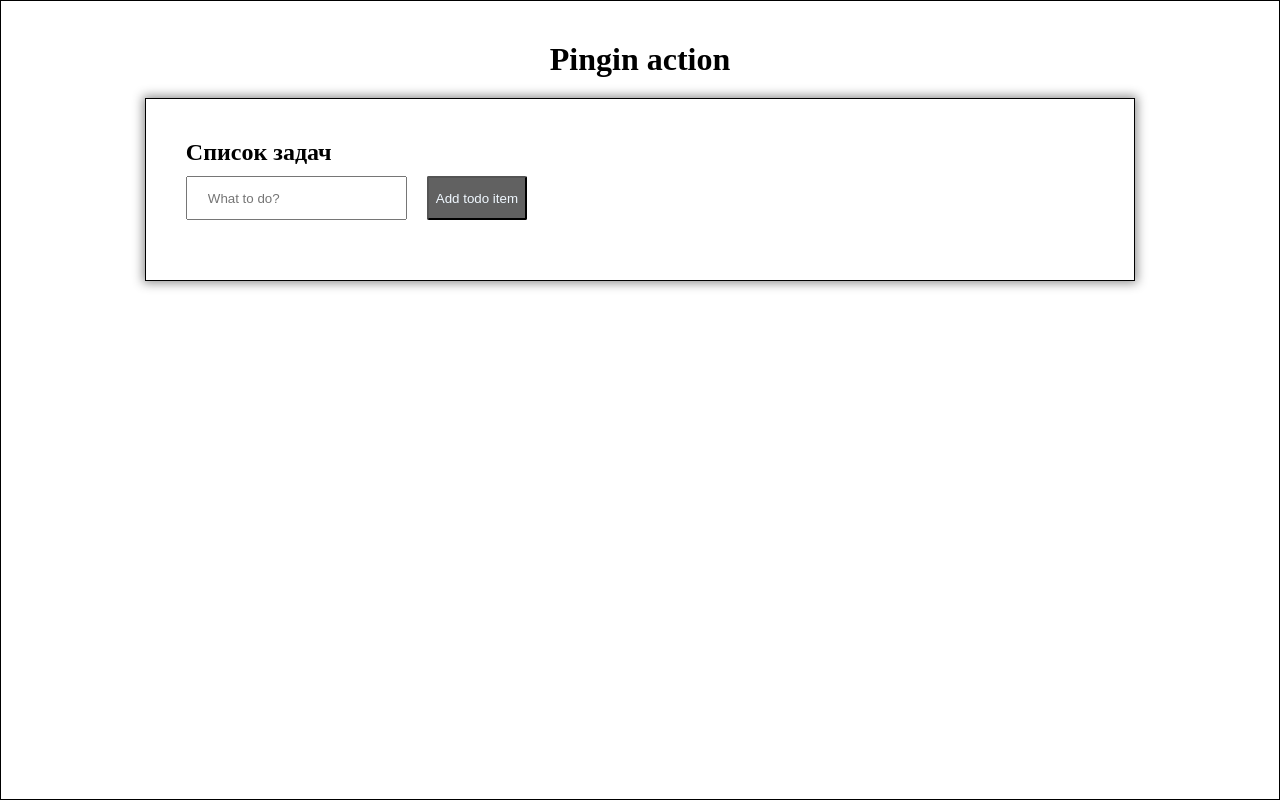
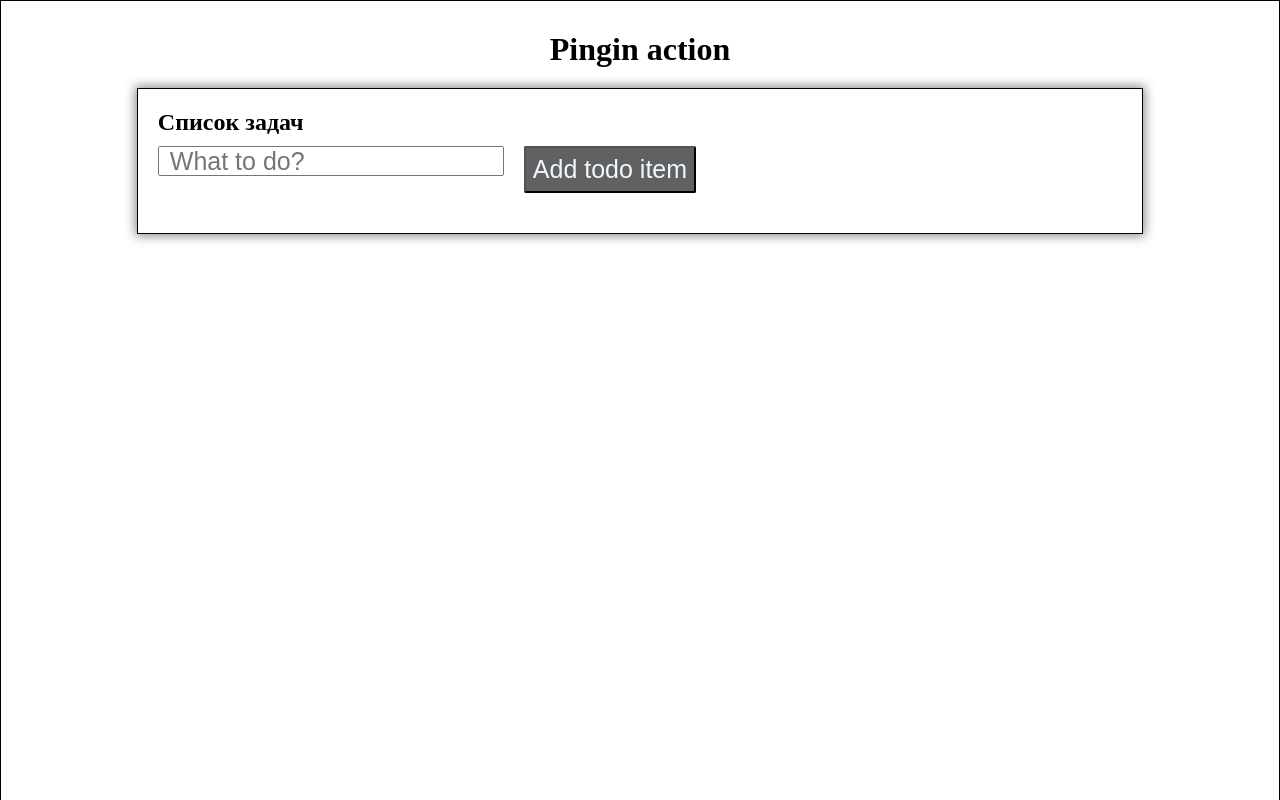
Before and after one commit to JSeniorSan/TodoApp, a React (Create React App) app: page / in a window 1280 px wide. Shown: the top 800 px of the page. Built offline with nearby package versions, Linux system fonts and the light colour scheme.

Commit message:
Finish version.

```diff
--- a/src/Components/List.jsx
+++ b/src/Components/List.jsx
@@ -1,5 +1,5 @@
 import { useSelector, useDispatch } from "react-redux";
-import { todosItem, toggleTodos, deleteItem } from "../Store";
+import { deleteItem, switchTodos } from "../Store";
 
 function List() {
   const array = useSelector((state) => state);
@@ -7,12 +7,23 @@ function List() {
   const dispatch = useDispatch();
 
   const listItems = array.map((object) => {
+    console.log(object);
     return (
       <div className="list__item" key={object.id}>
-        <input type="checkbox" />
+        <input
+          type="checkbox"
+          checked={object.completed}
+          onChange={() => dispatch(switchTodos(object.id))}
+          className="checkbox"
+        />
 
         <div className="list__info">
-          <div className="list__name">{object.title}</div>
+          <div
+            className="list__name"
+            style={object.completed ? { textDecoration: "line-through" } : null}
+          >
+            {object.title}
+          </div>
         </div>
         <button onClick={() => dispatch(deleteItem(object.id))} className="btn">
           удалить
@@ -22,9 +33,9 @@ function List() {
   });
 
   return (
-    <form className="wrapper__list">
+    <div className="wrapper__list">
       <ul className="list">{listItems}</ul>
-    </form>
+    </div>
   );
 }
 export default List;
--- a/src/Components/TodoList.jsx
+++ b/src/Components/TodoList.jsx
@@ -1,50 +1,35 @@
 import { useSelector, useDispatch } from "react-redux";
 import { todosItem, toggleTodos } from "../Store";
-import { useState, useEffect } from "react";
+
 import List from "./List";
 import "./list.css";
 function TodoList() {
-  const [inputValue, setInputValue] = useState("");
   const dispatch = useDispatch();
-  function keyDownHandler(e) {
-    if (inputValue === "") {
+  const submitHandler = (e) => {
+    e.preventDefault();
+
+    if (e.target.title.value === "") {
       return;
-    } else {
-      console.log(e);
-      if (e.key === "Enter") {
-        setInputValue("");
-        dispatch(todosItem(inputValue));
-      }
     }
-  }
+
+    dispatch(todosItem(e.target.title.value));
+    e.target.reset();
+  };
 
   return (
     <div className="todoContainer">
       <div className="title">
         <h2>Список задач</h2>
       </div>
-      <div className="input__btn">
+      <form onSubmit={submitHandler} className="input__btn">
         <input
-          onChange={(e) => setInputValue(e.target.value)}
           type="text"
           placeholder="What to do?"
           className="form__input"
-          value={inputValue}
-          onKeyDown={keyDownHandler}
+          name="title"
         />
-        <button
-          className="btn btn__input"
-          onClick={() => {
-            if (inputValue === "") {
-              return;
-            }
-            setInputValue("");
-            return dispatch(todosItem(inputValue));
-          }}
-        >
-          Add todo item
-        </button>
-      </div>
+        <input className="btn btn__input" type="submit" value="Add todo item" />
+      </form>
       <List />
     </div>
   );
--- a/src/Components/list.css
+++ b/src/Components/list.css
@@ -11,12 +11,12 @@
   flex-direction: column;
   border: 1px solid black;
   width: 100%;
-  height: 100vh;
-  padding: 20px;
+  min-height: 140vh;
+  padding: 10px;
 }
 
 .list__item {
-  width: 100%;
+  width: 97%;
   display: flex;
   border-bottom: 1px solid black;
 }
@@ -25,6 +25,8 @@
   display: flex;
   justify-content: center;
   width: 100%;
+
+  flex-wrap: wrap;
 }
 .list {
   display: flex;
@@ -34,10 +36,12 @@
 }
 
 .todoContainer {
-  padding: 40px;
+  padding: 20px;
   border: 1px solid black;
   box-shadow: rgba(0, 0, 0, 0.445) 0 0 10px 2px;
   width: 80%;
+  display: flex;
+  flex-direction: column;
 }
 
 .wrapper__name {
@@ -48,6 +52,7 @@
   color: aliceblue;
   background-color: rgba(0, 0, 0, 0.621);
   border-radius: 2px;
+  font-size: 25px;
 }
 .btn:hover {
   background-color: coral;
@@ -65,12 +70,16 @@
 .list__name {
   text-align: center;
   padding: 7px;
+  font-size: 25px;
 }
 
 .form__input {
   height: 30px;
-  padding: 20px;
+  padding: 10px;
   margin-right: 20px;
+  font-size: 25px;
+  min-width: 20%;
+  max-width: 90%;
 }
 
 .title {
@@ -79,4 +88,11 @@
 
 .input__btn {
   display: flex;
+  flex-wrap: wrap;
+  row-gap: 10px;
 }
+
+.checkbox {
+  width: 30px;
+  height: 30px;
+}
--- a/src/Store.js
+++ b/src/Store.js
@@ -26,38 +26,26 @@ const todosReducer = (state = [], action) => {
       });
     }
 
-    // должен происходить поиск элемента с индексом, кторый нужно вырезать и дальшейшим возвратом порядкового индекса элемента в массиве
     case "delete_todo": {
       return state.filter((todo) => {
         return action.id !== todo.id;
       });
+    }
+    case "switch_todos": {
+      const arrTodos = [...state].map((todo) => {
+        if (action.id === todo.id) {
+          return {
+            ...todo,
+            completed: !todo.completed,
+          };
+        } else {
+          return {
+            ...todo,
+          };
+        }
+      });
 
-      // let item = [...state];
-
-      //   state.forEach((parametr) => {
-      //     if (action.id === parametr.id) {
-      //       const delItem = [...state].splice(action.id - 1, 1);
-      //       item = delItem;
-      //       numberId = action.id - 2;
-      //     }
-      //     return;
-      //   });
-
-      //   for (let item = 0; item < state.length; item++) {
-      //     if (action.id === state[item].id) {
-      //       const copyArray = [...state];
-      //       copyArray.splice(item.id, 1);
-      //       console.log(copyArray);
-      //       item = copyArray;
-      //       console.log(item);
-
-      //       return;
-      //     }
-      //   }
-      //   return item;
-      //   console.log(item);
-
-      //   return item;
+      return arrTodos;
     }
     default: {
       return state;
@@ -67,6 +55,7 @@ const todosReducer = (state = [], action) => {
 
 export const store = createStore(todosReducer);
 
+// action creators
 export const todosItem = (title) => ({
   type: "add_todo",
   payload: title,
@@ -81,3 +70,8 @@ export const deleteItem = (id) => ({
   type: "delete_todo",
   id,
 });
+
+export const switchTodos = (id) => ({
+  type: "switch_todos",
+  id,
+});
```
